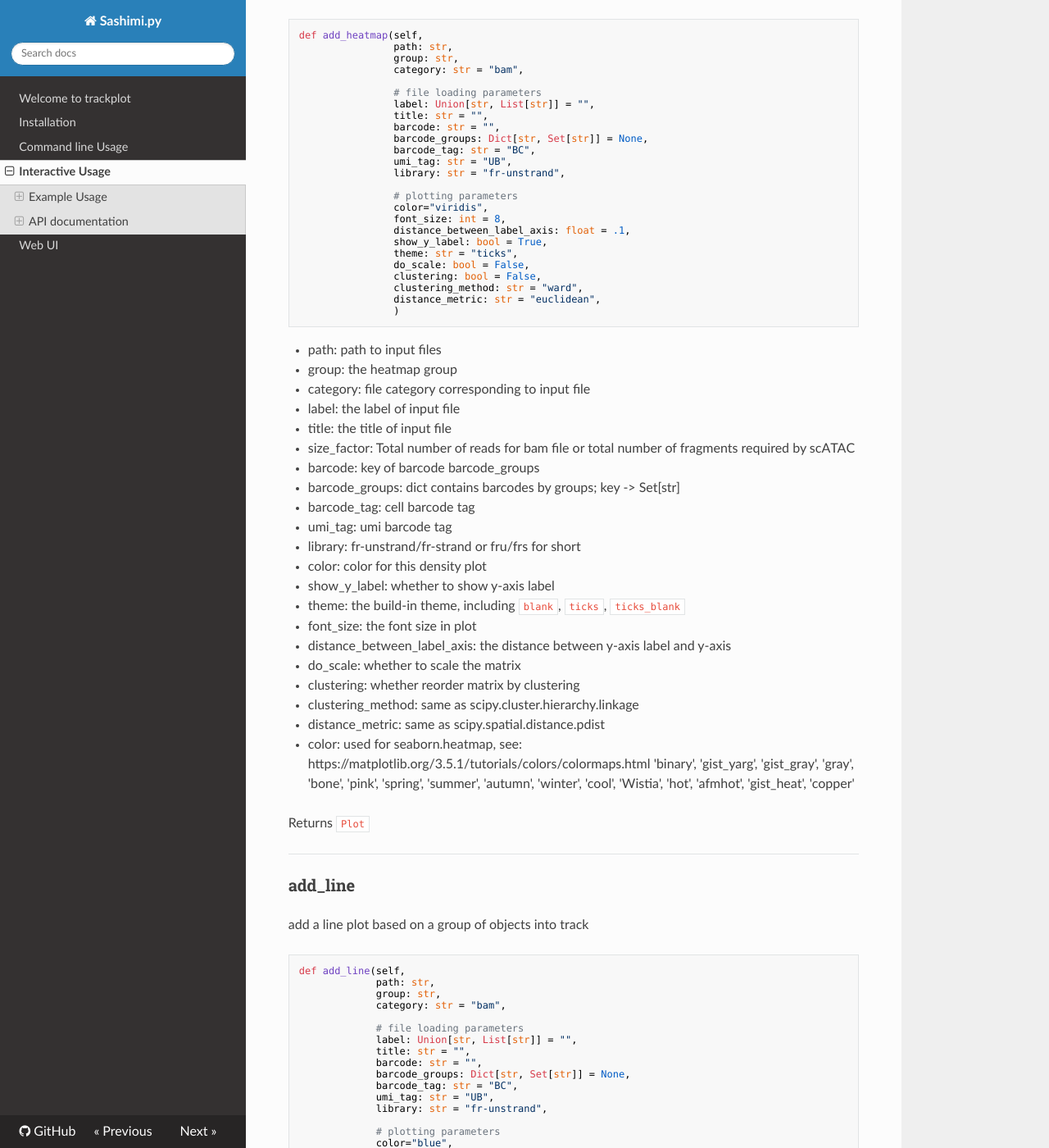
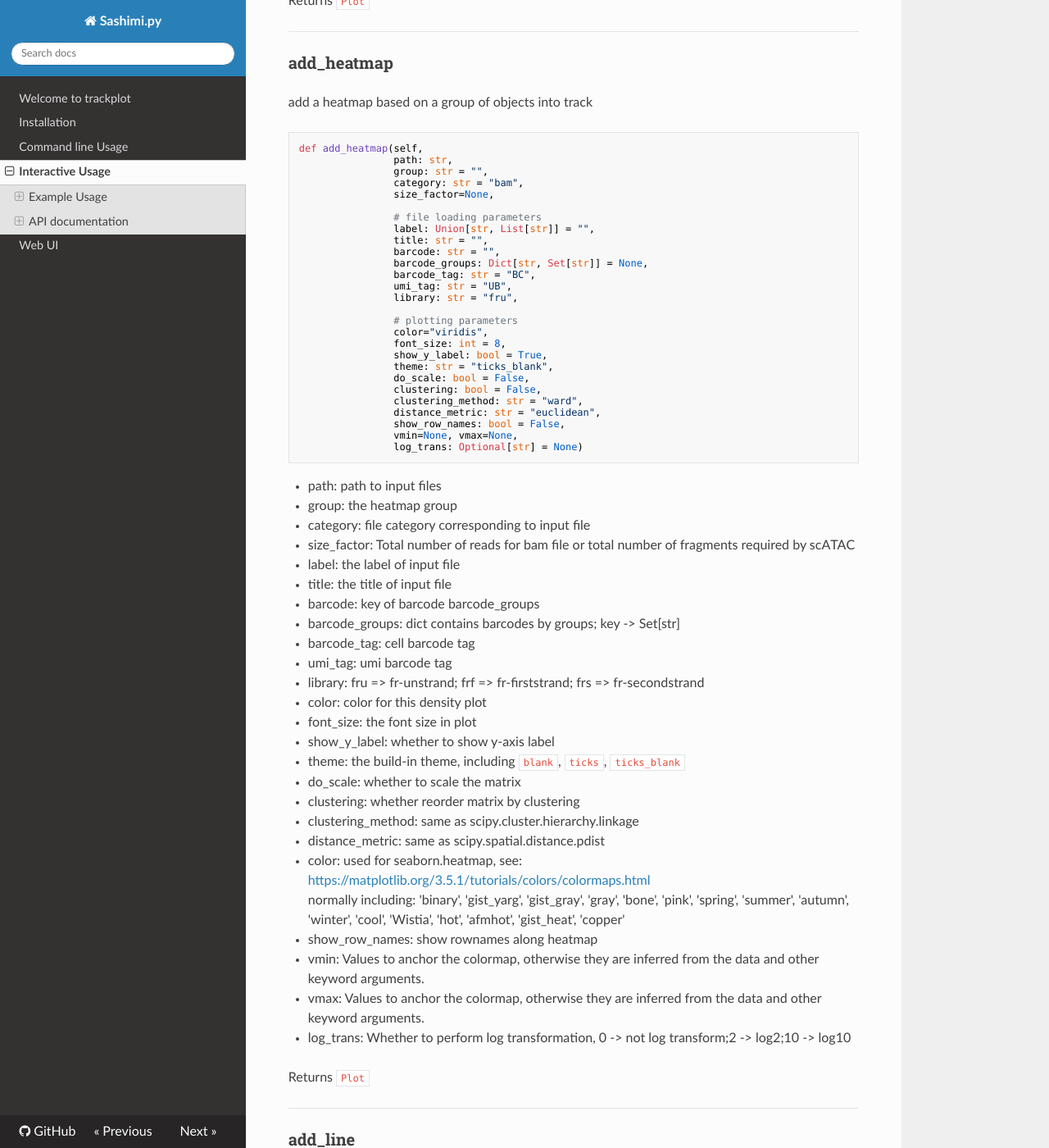
Before and after one commit to ygidtu/trackplot, an MkDocs documentation site: the page built from docs/interactive.md, in a window 1280 px wide and 1400 px high, scrolled down 4355 px. Shown: the whole window at 82% size. Built offline with MkDocs 1.6.1, drawn with Linux system fonts in a browser that asks for light colours; nearby versions of some CDN libraries; some of the changed text lies outside the part shown.

Commit message:
update docs

````diff
--- a/docs/interactive.md
+++ b/docs/interactive.md
@@ -135,17 +135,19 @@
 def set_reference(self, gtf: str,
                   add_domain: bool = False,
                   local_domain: Optional[str] = False,
+                  domain_include: Optional[str] = False,
+                  domain_exclude: Optional[str] = False,
                   interval: Optional[str] = None,
                   interval_label: Optional[str] = None,
                   transcripts: Optional[List[str]] = None,
                   remove_empty_transcripts: bool = False,
-                  color: Optional[str] = None,
+                  choose_primary: bool = False,
+                  color: Optional[str] = "black",
 
                   # transcripts related parameters
                   font_size: int = 5,
                   show_gene: bool = False,
                   show_id: bool = False,
-                  reverse_minus: bool = False,
                   exon_width: float = .3,
                   show_exon_id: bool = False,
                   theme: str = "blank"
@@ -155,18 +157,20 @@
 - gtf: path to gtf file
 - add_domain: whether to add domain
 - local_domain: whether add domain information into reference track
+- domain_include: [empty]
+- domain_exclude: [empty]
 - interval: path to list of interval files in bed format, 1st column is path to file, 2nd column is the label
 - interval_label: the label of added interval
-- font_size: the size of transcript id, name
 - transcripts: the list of name or ids of transcripts to draw
 - remove_empty_transcripts: whether to remove transcripts without any exons
+- choose_primary: [empty]
 - color: the color of exons
+- font_size: the size of transcript id, name
 - show_gene: whether to show gene name/id
 - show_id: show gene id or gene name
-- reverse_minus: whether to remove strand of transcripts
-- theme: the build-in theme, including `blank`, `ticks`, `ticks_blank`
 - exon_width: the height of exons
 - show_exon_id: whether to show exon id
+- theme: the build-in theme, including `blank`, `ticks`, `ticks_blank`
 
 Returns `Plot`
 
@@ -179,7 +183,8 @@
 ```python
  def add_density(self,
                 path: str,
-                category: str,
+                category: str = "bam",
+                size_factor=None,
 
                 # file loading parameters
                 label: Union[str, List[str]] = "",
@@ -188,7 +193,7 @@
                 barcode_groups: Dict[str, Set[str]] = None,
                 barcode_tag: str = "BC",
                 umi_tag: str = "UB",
-                library: str = "fr-unstrand",
+                library: str = "fru",
                 density_by_strand: bool = False,
 
                 # plotting parameters
@@ -197,10 +202,10 @@
                 show_junction_number: bool = True,
                 junction_number_font_size: int = 5,
                 n_y_ticks: int = 4,
-                distance_between_label_axis: float = .1,
                 show_y_label: bool = True,
                 y_label: str = "",
                 theme: str = "ticks_blank",
+                log_trans: Optional[str] = None,
 
                 # site plot parameters
                 show_site_plot: bool = False,
@@ -212,24 +217,26 @@
 
 - path: the path to input file
 - category: the input file type
-- show_site_plot: draw the density distribution of reads from different strand
+- size_factor: the total reads of bam or total fragments of fragments.tsv
 - label: the label of input file
 - title: the title of input file
 - barcode: key of barcode barcode_groups
 - barcode_groups: dict contains barcodes by groups; key -> Set[str]
 - barcode_tag: cell barcode tag
 - umi_tag: umi barcode tag
-- library: fr-unstrand/fr-strand or fru/frs for short
+- library: fru => fr-unstrand; frf => fr-firststrand; frs => fr-secondstrand
 - density_by_strand: whether to draw density plot in strand-specific manner.
+- color: color for this density plot
 - font_size: the font size for ticks, y-axis label and title
 - show_junction_number: whether to show the number of junctions
+- junction_number_font_size: the size of numbers in junctions
 - distance_between_label_axis: distance between y-axis label and y-axis ticks
 - n_y_ticks: number of y ticks
-- junction_number_font_size:
-- color: color for this density plot
 - show_y_label: whether to show y-axis label
 - y_label: the text of y-axis title
 - theme: the build-in theme, including `blank`, `ticks`, `ticks_blank`
+- log_trans: Whether to perform log transformation, 0 -> not log transform;2 -> log2;10 -> log10
+- show_site_plot: draw the density distribution of reads from different strand
 - strand_choice: the strand to draw on site plot
 - only_customized_junction: only work with bam files, only draw customized junctions
 
@@ -244,8 +251,9 @@
 ```python
 def add_heatmap(self,
                 path: str,
-                group: str,
+                group: str = "",
                 category: str = "bam",
+                size_factor=None,
 
                 # file loading parameters
                 label: Union[str, List[str]] = "",
@@ -254,45 +262,49 @@
                 barcode_groups: Dict[str, Set[str]] = None,
                 barcode_tag: str = "BC",
                 umi_tag: str = "UB",
-                library: str = "fr-unstrand",
+                library: str = "fru",
 
                 # plotting parameters
                 color="viridis",
                 font_size: int = 8,
-                distance_between_label_axis: float = .1,
                 show_y_label: bool = True,
-                theme: str = "ticks",
+                theme: str = "ticks_blank",
                 do_scale: bool = False,
                 clustering: bool = False,
                 clustering_method: str = "ward",
                 distance_metric: str = "euclidean",
-                )
+                show_row_names: bool = False,
+                vmin=None, vmax=None,
+                log_trans: Optional[str] = None)
 ```
 
 - path: path to input files
 - group: the heatmap group
 - category: file category corresponding to input file
+- size_factor: Total number of reads for bam file or total number of fragments required by scATAC
 - label: the label of input file
 - title: the title of input file
-- size_factor: Total number of reads for bam file or total number of fragments required by scATAC
 - barcode: key of barcode barcode_groups
 - barcode_groups: dict contains barcodes by groups; key -> Set[str]
 - barcode_tag: cell barcode tag
 - umi_tag: umi barcode tag
-- library: fr-unstrand/fr-strand or fru/frs for short
+- library: fru => fr-unstrand; frf => fr-firststrand; frs => fr-secondstrand
 - color: color for this density plot
+- font_size: the font size in plot
 - show_y_label: whether to show y-axis label
 - theme: the build-in theme, including `blank`, `ticks`, `ticks_blank`
-- font_size: the font size in plot
-- distance_between_label_axis: the distance between y-axis label and y-axis
 - do_scale: whether to scale the matrix
 - clustering: whether reorder matrix by clustering
 - clustering_method: same as  scipy.cluster.hierarchy.linkage
 - distance_metric: same as scipy.spatial.distance.pdist
-- color: used for seaborn.heatmap, see: https://matplotlib.org/3.5.1/tutorials/colors/colormaps.html
-            'binary', 'gist_yarg', 'gist_gray', 'gray', 'bone',
+- color: used for seaborn.heatmap, see: [https://matplotlib.org/3.5.1/tutorials/colors/colormaps.html](https://matplotlib.org/3.5.1/tutorials/colors/colormaps.html)
+          normally including: 'binary', 'gist_yarg', 'gist_gray', 'gray', 'bone',
             'pink', 'spring', 'summer', 'autumn', 'winter', 'cool',
             'Wistia', 'hot', 'afmhot', 'gist_heat', 'copper'
+- show_row_names: show rownames along heatmap
+- vmin: Values to anchor the colormap, otherwise they are inferred from the data and other keyword arguments.
+- vmax: Values to anchor the colormap, otherwise they are inferred from the data and other keyword arguments.
+- log_trans: Whether to perform log transformation, 0 -> not log transform;2 -> log2;10 -> log10
 
 Returns `Plot`
 
@@ -306,7 +318,7 @@
 ```python
 def add_line(self,
              path: str,
-             group: str,
+             group: str = "",
              category: str = "bam",
 
              # file loading parameters
@@ -316,19 +328,19 @@
              barcode_groups: Dict[str, Set[str]] = None,
              barcode_tag: str = "BC",
              umi_tag: str = "UB",
-             library: str = "fr-unstrand",
+             library: str = "fru",
 
              # plotting parameters
              color="blue",
              font_size: int = 8,
-             distance_between_label_axis: float = .1,
              show_y_label: bool = True,
              line_attrs: Optional[Dict] = None,
              theme: str = "ticks_blank",
              n_y_ticks: int = 4,
              show_legend: bool = False,
              legend_position: str = "upper right",
-             legend_ncol: int = 0
+             legend_ncol: int = 0,
+             log_trans: Optional[str] = None,
              )
 ```
 
@@ -341,19 +353,53 @@
 - barcode_groups: dict contains barcodes by groups; key -> Set[str]
 - barcode_tag: cell barcode tag
 - umi_tag: umi barcode tag
-- library: fr-unstrand/fr-strand or fru/frs for short
-- distance_between_label_axis: distance between y-axis label and y-axis ticks
+- library: fru => fr-unstrand; frf => fr-firststrand; frs => fr-secondstrand
+- color: color for this line
+- font_size: font size in this plot
+- show_y_label: whether to show y-axis label
+- line_attrs: the additional attributes to control the line, usd by matpltolib.axes.Axes.plot
+- theme: the build-in theme, including `blank`, `ticks`, `ticks_blank`
 - n_y_ticks: number of y ticks
-- color: color for this density plot
-- show_y_label: whether to show y-axis label
-- theme: the build-in theme, including `blank`, `ticks`, `ticks_blank`
-- font_size: font size in this plot
-- line_attrs: the additional attributes to control the line, usd by matpltolib.axes.Axes.plot
 - show_legend: whether to show legend
 - legend_position: the position of legend
 - legend_ncol: the number of columns in legend
+- log_trans: Whether to perform log transformation, 0 -> not log transform;2 -> log2;10 -> log10
 
 Returns `Plot`
+
+---
+
+### add_hic
+
+
+```bash
+def add_hic(
+        self,
+        path: str,
+        category: str = "hic",
+        label: str = "",
+        color: str = "RdYlBu_r",
+        log_trans: Optional[str] = None,
+        tad: Optional[str] = None,
+        show_legend: bool = True,
+        depth: int = 30000,
+        font_size: int = 8,
+        n_y_ticks: int = 4,
+        show_y_label: bool = True,
+        theme: str = "ticks")
+```
+- path: path to input files
+- category: file category corresponding to input file
+- label: the label of input file
+- color: color for this line
+- log_trans: Whether to perform log transformation, 0 -> not log transform;2 -> log2;10 -> log10
+- tad: [empty]
+- show_legend: whether to show legend
+- depth: [empty]
+- font_size: font size in this plot
+- n_y_ticks: number of y ticks
+- show_y_label: whether to show y-axis label
+- theme: the build-in theme, including `blank`, `ticks`, `ticks_blank`
 
 ---
 
@@ -370,7 +416,7 @@
             exon_focus: Optional[str] = None,
 
             # file loading parameters
-            library: str = "fr-unstrand",
+            library: str = "fru",
             features: Optional[dict] = None,
             deletion_ignore: Optional[int] = True,
             del_ratio_ignore: float = .5,
@@ -382,7 +428,6 @@
             exon_width: float = .3,
             font_size: int = 8,
             n_y_ticks: int = 1,
-            distance_between_label_axis: float = .1,
             show_y_label: bool = True,
             theme: str = "ticks_blank"
 )
@@ -390,20 +435,19 @@
 
 - path: path to input files
 - category: file category for the input file
-- library: fr-unstrand/fr-strand or fru/frf for short
+- label: the y-axis title of igv plot
+- exon_focus: exon to focus, like start1-end1,start2-end2
+- library: fru => fr-unstrand; frf => fr-firststrand; frs => fr-secondstrand
 - features: additional genomic features to show in igv plot, support m6a and polyA length from bam tag.
         like {"m6a": "ma", "polya": "pa", "real_strand": "rs"}
-- exon_focus: exon to focus, like start1-end1,start2-end2
 - deletion_ignore: ignore the deletion length
 - del_ratio_ignore: ignore the deletion length which calculated by mapped length * ratio
-- label: the y-axis title of igv plot
 - exon_color: the color of drawn exons
 - intron_color: the color of drawn introns
 - feature_color: the color of additional features
 - exon_width: the width of exons
 - font_size: the font size of igv plot
 - n_y_ticks: the number of y ticks of igv plot
-- distance_between_label_axis: the distance between y-axis label and y-axis
 - show_y_label: whether to show y-axis title
 - theme: the build-in theme, including `blank`, `ticks`, `ticks_blank`
 
@@ -504,10 +548,16 @@
 draw line or density plot based on manually added data.
 
 ```python
-def add_manual(self, data: np.array, image_type: str = "line",
-               label: str = "", group: str = "", color: str = "blue",
-               font_size: int = 8, n_y_ticks: int = 1,
-               show_y_label: bool = True, theme: str = "ticks_blank",)
+def add_manual(self,
+               data: np.array,
+               image_type: str = "line",
+               label: str = "",
+               group: str = "",
+               color: str = "blue",
+               font_size: int = 8,
+               n_y_ticks: int = 1,
+               show_y_label: bool = True,
+               theme: str = "ticks_blank",)
 ```
 
 - data: the manual data object, should be 1D np.array with same length of target region
@@ -518,7 +568,7 @@
 - font_size: the font size of this plot
 - n_y_ticks: the number of y ticks to show
 - show_y_label: whether to show y label
-- theme: the theme of this plot
+- theme: the build-in theme, including `blank`, `ticks`, `ticks_blank`
 
 
 Returns `Plot`
@@ -530,13 +580,19 @@
 draw motif based on bedGraph file
 
 ```python
-def add_motif(self, path: str, category: str = "motif", motif_region: GenomicLoci = None,
-              width: float = 0.8, theme: str = "blank")
+def add_motif(self,
+              path: str,
+              category: str = "motif",
+              motif_region: GenomicLoci = None,
+              width: float = 0.8,
+              theme: str = "blank")
 ```
 
 - path: the path to tabix indexed bedGraph file, first 3 columns is chromosome, start and end site, the rest 4 columns is scores for ATCG.
+- category: file category for the input file
 - motif_region: to specify the position of motif
 - width: the width of characters
+- theme: the build-in theme, including `blank`, `ticks`, `ticks_blank`
 
 Returns `Plot`
 
@@ -569,30 +625,31 @@
 save/show the final image
 
 ```python
-def plot(self,
-            output: Optional[str] = None,
-            dpi: int = 300,
-            width: Union[int, float] = 0,
-            height: Union[int, float] = 0,
-            raster: bool = False,
-            same_y: bool=False,
-            remove_duplicate_umi: bool = False,
-            threshold: int = 10,
-            included_junctions = ["chr1:1-100"],
-            fill_step: str = "post",
-            return_image: Optional[str] = None,
+def plot(
+        self,
+        output: Optional[str] = None,
+        dpi: int = 300,
+        width: Union[int, float] = 0,
+        height: Union[int, float] = 0,
+        raster: bool = False,
+        same_y: bool=False,
+        remove_duplicate_umi: bool = False,
+        threshold: int = 10,
+        included_junctions = ["chr1:1-100"],
+        fill_step: str = "post",
+        return_image: Optional[str] = None,
 
-            n_jobs: int = 1,
-            normalize_format: str = "count",
+        n_jobs: int = 1,
+        normalize_format: str = "count",
 
-            intron_scale: float=.5,
-            exon_scale: float = 1,
+        intron_scale: float=.5,
+        exon_scale: float = 1,
 
-            reference_scale: float = .25,
-            stroke_scale: float = .25,
-            sc_height_ratio: Optional[Dict[str, float]] = None,
-            distance_between_label_axis: float = .3,
-        )
+        reference_scale: float = .25,
+        stroke_scale: float = .25,
+        sc_height_ratio: Optional[Dict[str, float]] = None,
+        distance_between_label_axis: float = .3,
+)
 ```
 
 - output: if output is empty then show this image by plt.showfig
@@ -626,6 +683,7 @@
 
 ### Theme
 We have three build-in themes used for different kind of plot
+
 - blank: disable axis and ticks, normally used for transcripts, strokes and links at the bottom
 - ticks: disable top and right axis, used for the last plot under transcripts
 - ticks_blank: disable the top, right and bottom axis, remove x-axis ticks, used for most plots
--- a/setup.py
+++ b/setup.py
@@ -2,7 +2,7 @@
 from configparser import ConfigParser
 from setuptools import setup, find_packages
 
-__version__ = "0.1.7"
+__version__ = "0.1.8"
 __author__ = "ygidtu & Ran Zhou"
 __email__ = "ygidtu@gmail.com"
 
````
Also changed, not shown: other parts of docs/interactive.md (+1 -1 lines), docs/web.md (+3 -3 lines), 4 other files.
